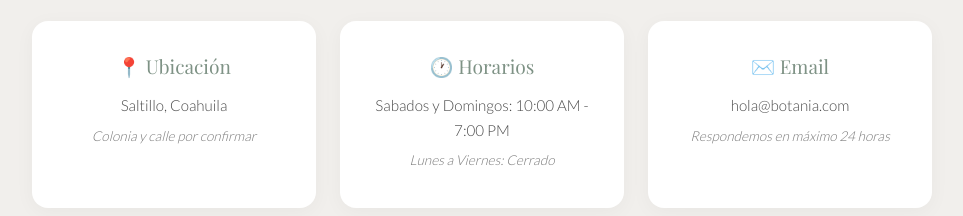
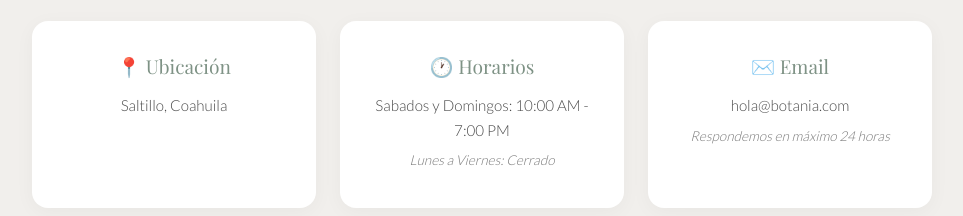
Before and after one commit to Karma13022025/botaniaPage, a Next.js app: page /contacto in a window 1280 px wide. Shown: the part 800-1016 px from the top of the page, without its empty margins (158-1121 px from the left). Built offline with nearby package versions, Linux system fonts and the light colour scheme; a web font is replaced by a local one.

Commit message:
Se quito direccion exacta

```diff
--- a/src/app/contacto/page.js
+++ b/src/app/contacto/page.js
@@ -56,7 +56,6 @@ export default function Contacto() {
                         <h3 className={styles.infoTitulo}>📍 Ubicación</h3>
                         {/* PLACEHOLDER: Reemplaza con tu dirección real */}
                         <p>Saltillo, Coahuila</p>
-                        <p className={styles.infoDetalle}>Colonia y calle por confirmar</p>
                     </div>
                     <div className={styles.infoCard}>
                         <h3 className={styles.infoTitulo}>🕐 Horarios</h3>
```
